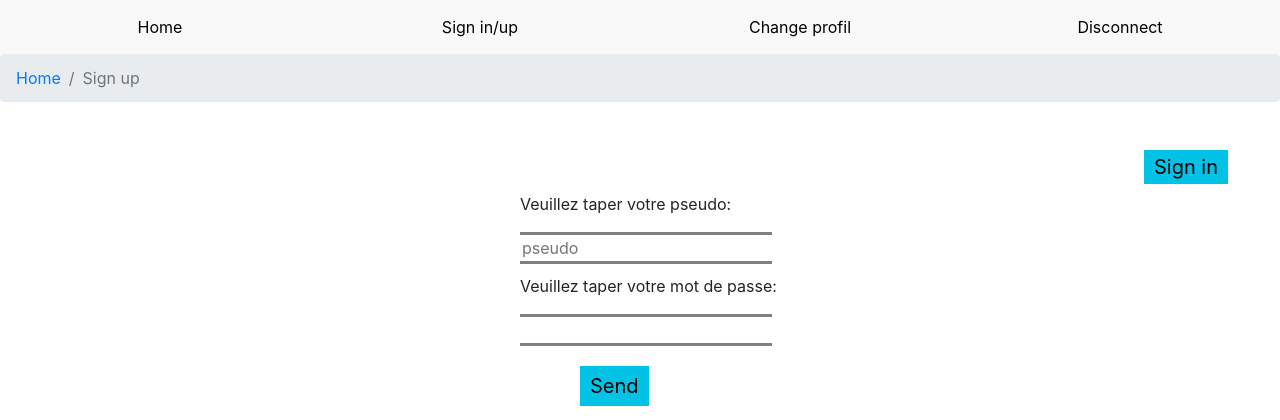
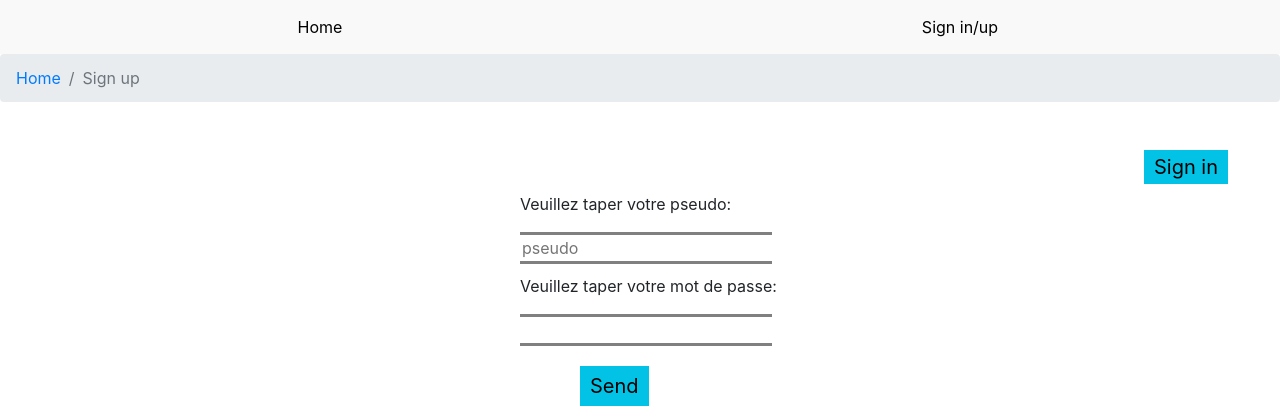
Before and after one commit to ArnaudCartailler/ToDo_Exam, a PHP site: page /connexion.php in a window 1280 px wide. Shown: the top 420 px of the page. Run offline with PHP 8.4, Linux system fonts and the light colour scheme; some libraries are stand-ins or nearby versions.

Commit message:
display header if user connected

```diff
--- a/header.php
+++ b/header.php
@@ -25,28 +25,27 @@
 
   <div class ="row text-center">
 
-    <div class="col-md-3 index">
-      <a href="index.php">Home</a>
-    </div>
-
-      <div class="col-md-3 connexion">
-        <a href="connexion.php">Sign in/up</a>
-      </div>
-
-      <div class="col-md-3 profil">
+<?php
+      if (!empty($_SESSION['id'])) {
+        echo '<div class="col-md-4 index">
+          <a href="index.php">Home</a>
+        </div>';
+        echo '<div class="col-md-4 profil">
         <a href="profil.php">Change profil</a>
-      </div>
-
-      <div class="col-md-3 disconnect">
-        <a href="deco.php">Disconnect</a>
-      </div>
+        </div>';
+        echo '<div class="col-md-4 disconnect">
+          <a href="deco.php">Disconnect</a>
+        </div>';
+      }else{
+        echo '<div class="col-md-6 index">
+          <a href="index.php">Home</a>
+        </div>';
+        echo '<div class="col-md-6 connexion">
+          <a href="connexion.php">Sign in/up</a>
+        </div>';
+      }
+?>
 
   </div>
 
 </div>
-
-<!-- if (!empty($_SESSION['id'])) {
-  mettre HTML du mec connecté
-} else{
-  mettre HTML du mec pas co.
-} -->
```
